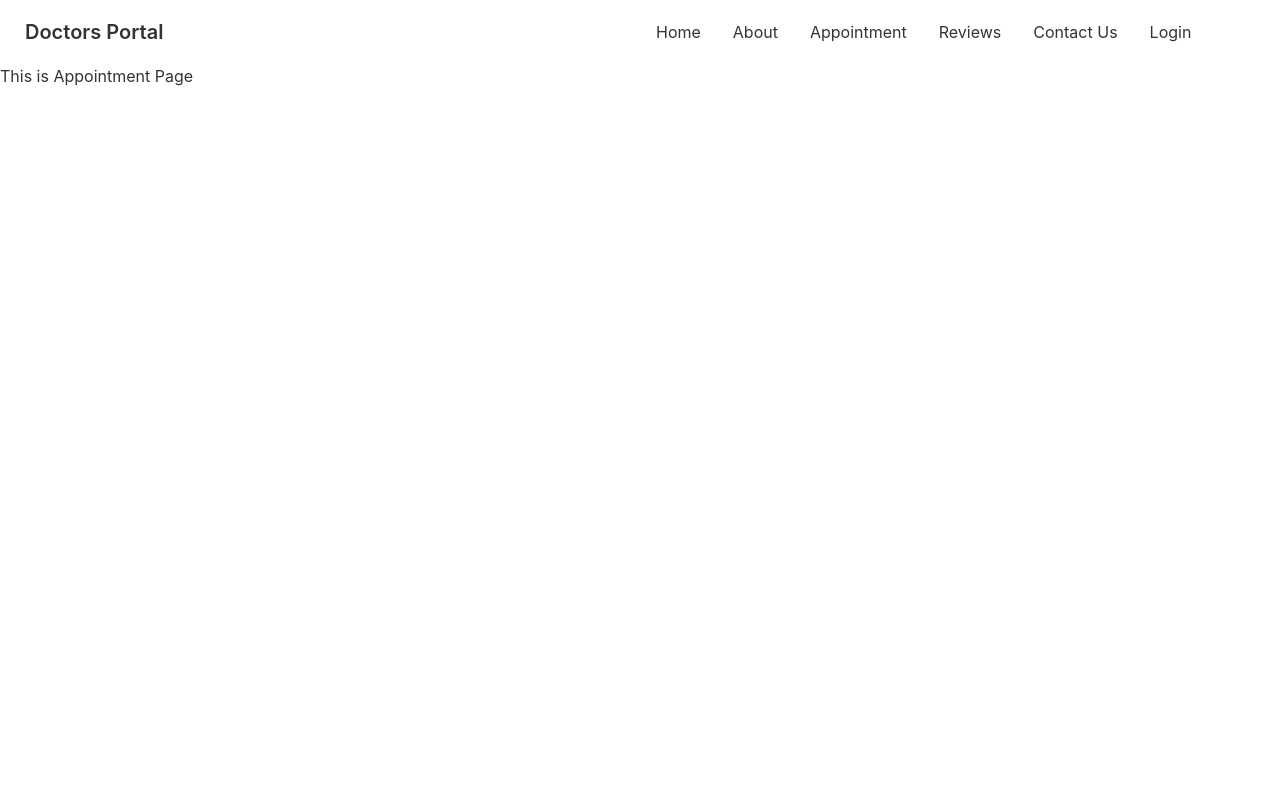
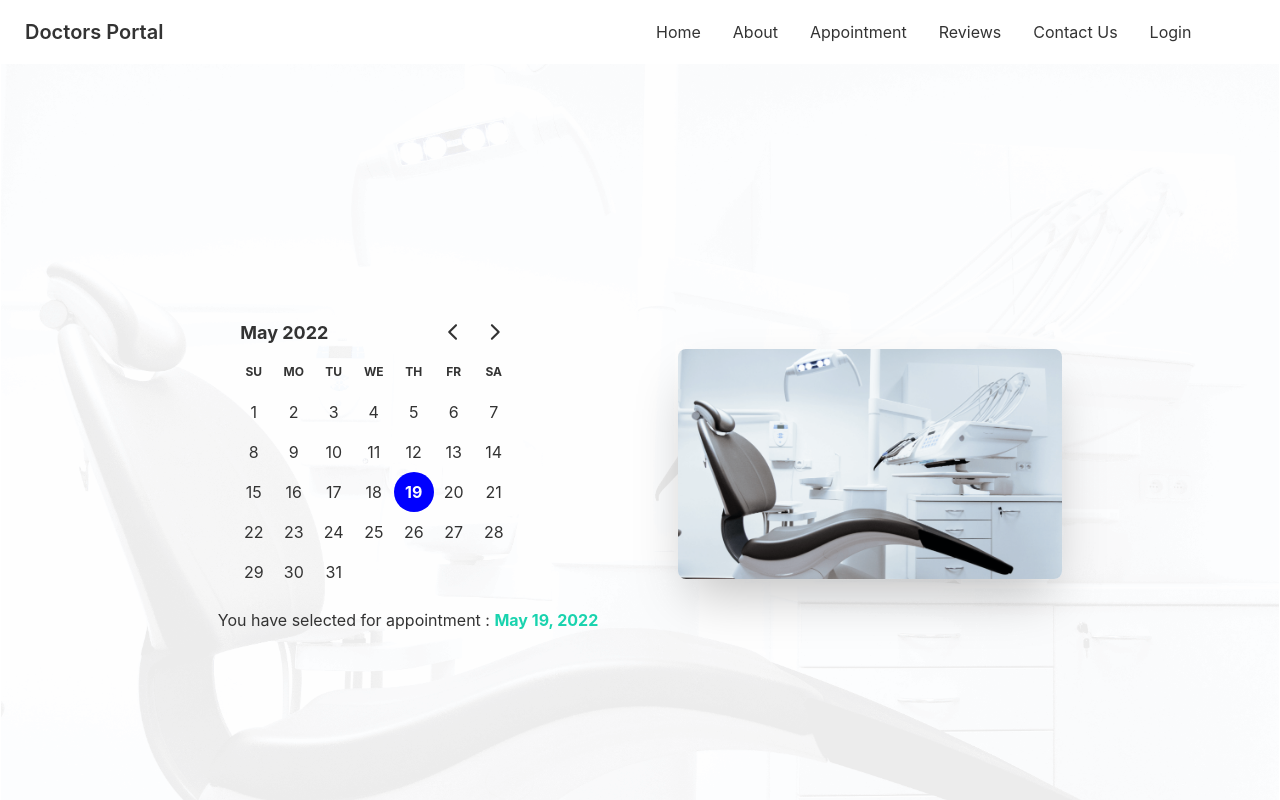
Before and after one commit to Zahid-BM/doctors-portal-client, a React (Create React App) app: page /appointment in a window 1280 px wide. Shown: the top 800 px of the page. Built offline with nearby package versions, Linux system fonts and the light colour scheme.

Commit message:
Alhamdulillah appointment page banner and day picker done using react day picker

```diff
--- a/package.json
+++ b/package.json
@@ -7,7 +7,9 @@
     "@testing-library/react": "^13.2.0",
     "@testing-library/user-event": "^13.5.0",
     "daisyui": "^2.15.0",
+    "date-fns": "^2.28.0",
     "react": "^18.1.0",
+    "react-day-picker": "^8.0.5",
     "react-dom": "^18.1.0",
     "react-router-dom": "^6.3.0",
     "react-scripts": "5.0.1",
--- a/src/pages/Appointment/Appointment.js
+++ b/src/pages/Appointment/Appointment.js
@@ -1,9 +1,12 @@
 import React from 'react';
+import Footer from '../shared/Footer';
+import AppointmentBanner from './AppointmentBanner';
 
 const Appointment = () => {
     return (
         <div>
-            <h1>This is Appointment Page</h1>
+            <AppointmentBanner></AppointmentBanner>
+            <Footer></Footer>
         </div>
     );
 };
--- /dev/null
+++ b/src/pages/Appointment/AppointmentBanner.js
@@ -0,0 +1,33 @@
+import { format } from 'date-fns';
+import React, { useState } from 'react';
+import { DayPicker } from 'react-day-picker';
+import 'react-day-picker/dist/style.css';
+import bg from '../../assets/images/bg.png';
+import chair from '../../assets/images/chair.png';
+
+const AppointmentBanner = () => {
+    const [date, setDate] = useState(new Date());
+    return (
+        <div style={{
+            background: `url(${bg})`, backgroundSize: 'contain',
+            backgroundRepeat: 'no-repeat',
+            backgroundPosition: 'center'
+        }}>
+            <div class="hero min-h-screen">
+                <div class="hero-content flex-col lg:flex-row-reverse gap-20">
+                    <img className='max-w-sm rounded-lg shadow-2xl w-fit' src={chair} alt='chair' />
+                    <div>
+                        <DayPicker
+                            mode="single"
+                            selected={date}
+                            onSelect={setDate}
+                        ></DayPicker>
+                        <p>You have selected for appointment : <span className='text-secondary font-bold'>{format(date, 'PP')}</span> </p>
+                    </div>
+                </div>
+            </div>
+        </div>
+    );
+};
+
+export default AppointmentBanner;
--- a/src/pages/Home/Banner.js
+++ b/src/pages/Home/Banner.js
@@ -1,7 +1,7 @@
 import React from 'react';
 import chair from '../../assets/images/chair.png'
 import PrimaryButton from '../shared/PrimaryButton';
-import bg from '../../assets/images/bg.png'
+import bg from '../../assets/images/bg.png';
 
 const Banner = () => {
     return (
```
Also changed, not shown: 1 other file (tests, documents, lock files or other folders).
